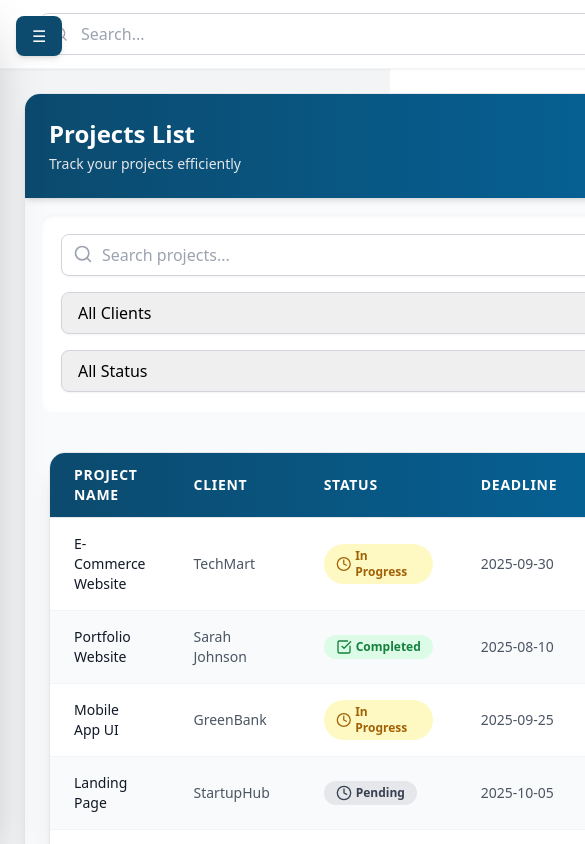
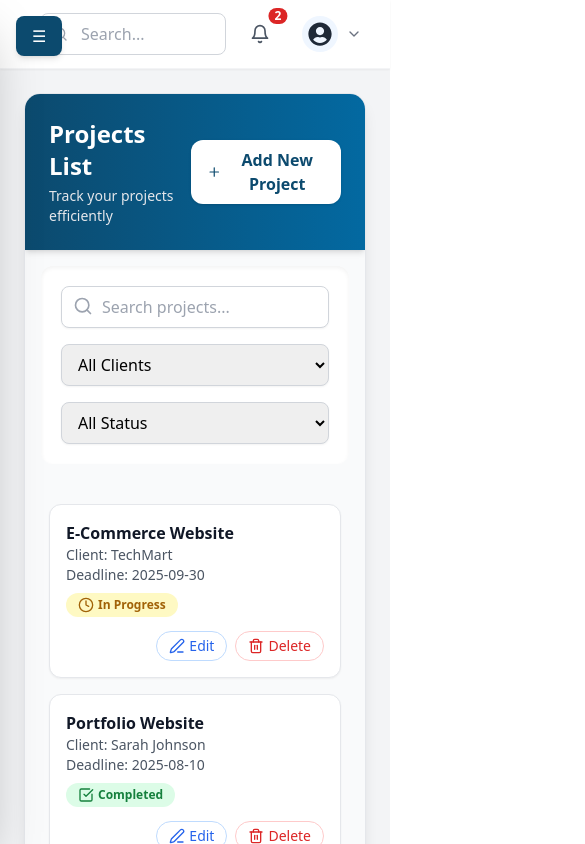
Before and after one commit to Nada-ibrahim12/freelance-dashboard-reactjs, a React (Vite) app: page /projects in a window 390 px wide. Shown: the top 844 px of the page, 585 px wide, since content can reach past the window. Built offline with nearby package versions, Linux system fonts and the light colour scheme.

Commit message:
enhance responsive

```diff
--- a/src/pages/Projects/components/ProjectsTable.jsx
+++ b/src/pages/Projects/components/ProjectsTable.jsx
@@ -1,5 +1,5 @@
 import React, { Component } from "react";
-import { Edit3, Trash2, CheckCircle, Clock, CheckSquare } from "lucide-react";
+import { Edit3, Trash2, Clock, CheckSquare } from "lucide-react";
 import { projects } from "../../../utils/dummyData";
 
 export default class ProjectsTable extends Component {
@@ -21,7 +21,7 @@ export default class ProjectsTable extends Component {
   render() {
     return (
       <div className="p-6">
-        <div className="overflow-x-auto shadow-xl rounded-2xl border border-gray-200">
+        <div className="hidden md:block overflow-x-auto shadow-xl rounded-2xl border border-gray-200">
           <table className="min-w-full divide-y divide-gray-200 text-sm">
             <thead className="bg-gradient-to-r from-sky-900 to-sky-700 text-white uppercase tracking-wider">
               <tr>
@@ -34,7 +34,6 @@ export default class ProjectsTable extends Component {
                 <th className="px-6 py-3 text-center font-semibold">Actions</th>
               </tr>
             </thead>
-
             <tbody className="bg-white divide-y divide-gray-100">
               {projects.map((project, idx) => {
                 const statusStyle =
@@ -78,6 +77,43 @@ export default class ProjectsTable extends Component {
             </tbody>
           </table>
         </div>
+
+        <div className="md:hidden space-y-4">
+          {projects.map((project) => {
+            const statusStyle =
+              this.statusConfig[project.status] || this.statusConfig["Pending"];
+
+            return (
+              <div
+                key={project.id}
+                className="p-4 rounded-xl border shadow-sm bg-white"
+              >
+                <h3 className="font-semibold text-gray-900">{project.name}</h3>
+                <p className="text-gray-600 text-sm">
+                  Client: {project.client}
+                </p>
+                <p className="text-gray-600 text-sm">
+                  Deadline: {project.deadline}
+                </p>
+                <div className="mt-2">
+                  <span
+                    className={`inline-flex items-center gap-1 px-3 py-1 text-xs font-semibold rounded-full ${statusStyle.color}`}
+                  >
+                    {statusStyle.icon} {project.status}
+                  </span>
+                </div>
+                <div className="flex justify-end gap-2 mt-3">
+                  <button className="flex items-center gap-1 px-3 py-1 text-blue-600 border border-blue-200 rounded-full hover:bg-blue-50 transition text-sm">
+                    <Edit3 className="w-4 h-4" /> Edit
+                  </button>
+                  <button className="flex items-center gap-1 px-3 py-1 text-red-600 border border-red-200 rounded-full hover:bg-red-50 transition text-sm">
+                    <Trash2 className="w-4 h-4" /> Delete
+                  </button>
+                </div>
+              </div>
+            );
+          })}
+        </div>
       </div>
     );
   }
```
